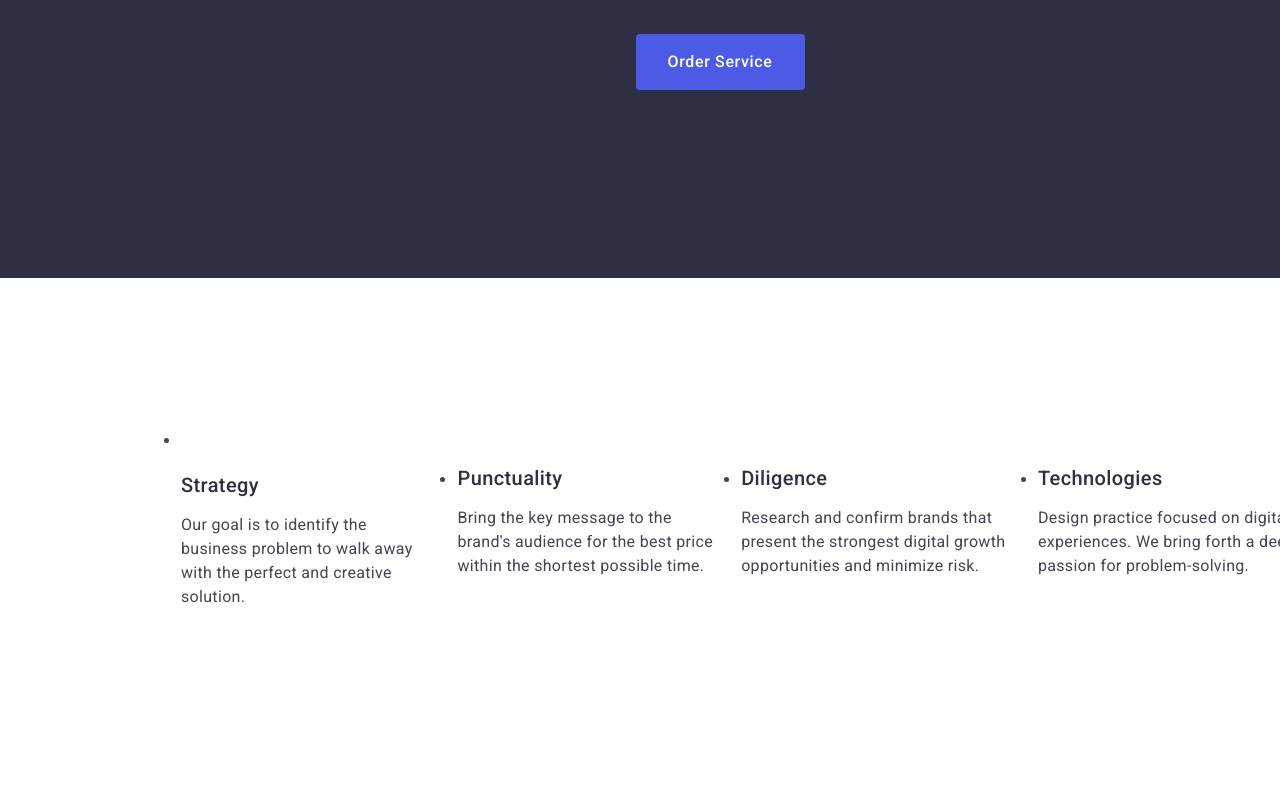
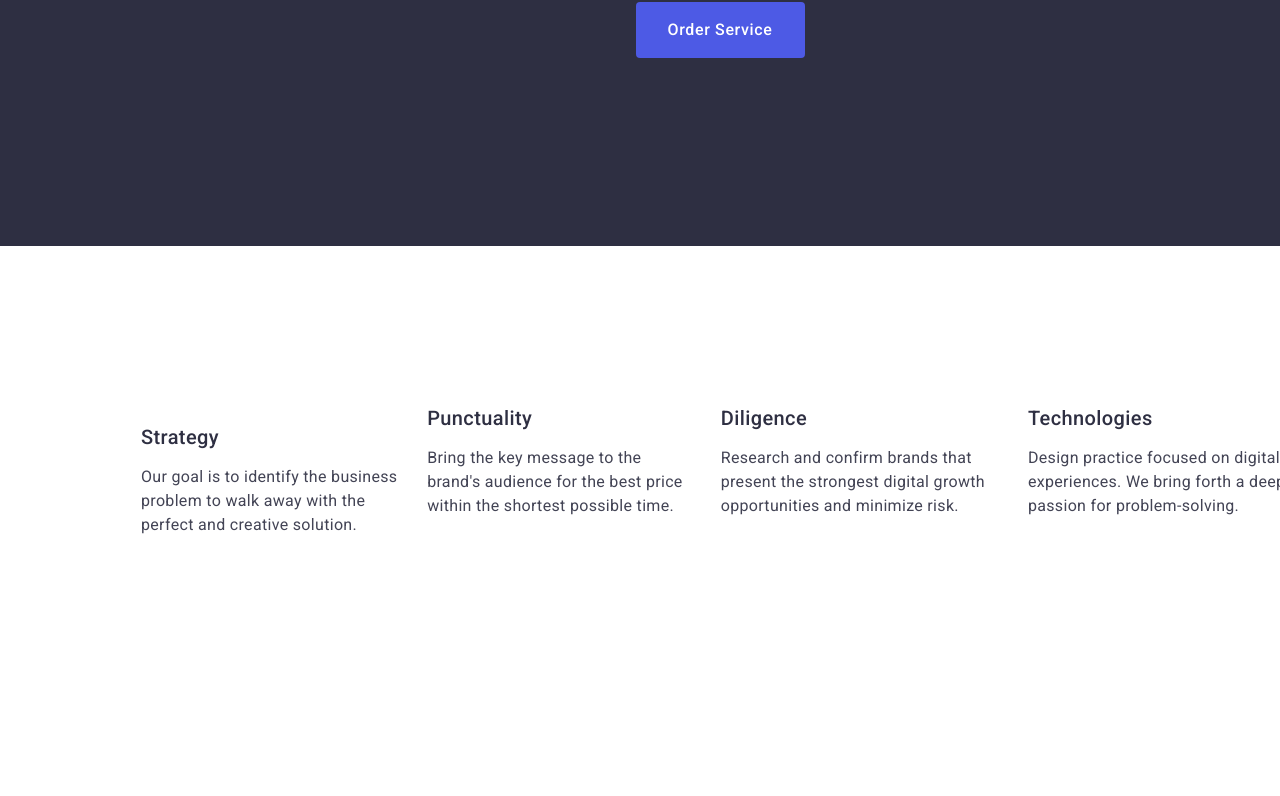
Before and after one commit to susanvalerian/goit-markup-hw-03, a plain HTML site: page index.html in a window 1280 px wide. Shown: the part 425-1221 px from the top of the page. Drawn offline with nearby package versions, Linux system fonts and the light colour scheme; a script that the page names is missing; a web font is replaced by a local one.

Commit message:
Update styles.css

```diff
--- a/css/styles.css
+++ b/css/styles.css
@@ -84,9 +84,9 @@ address {
   text-decoration: none;
   color: inherit;
 }
-.ul,
-.ol {
-  list-style-type: none;
+ul,
+ol {
+  list-style: none;
   padding: 0;
   margin: 0;
 }
```
